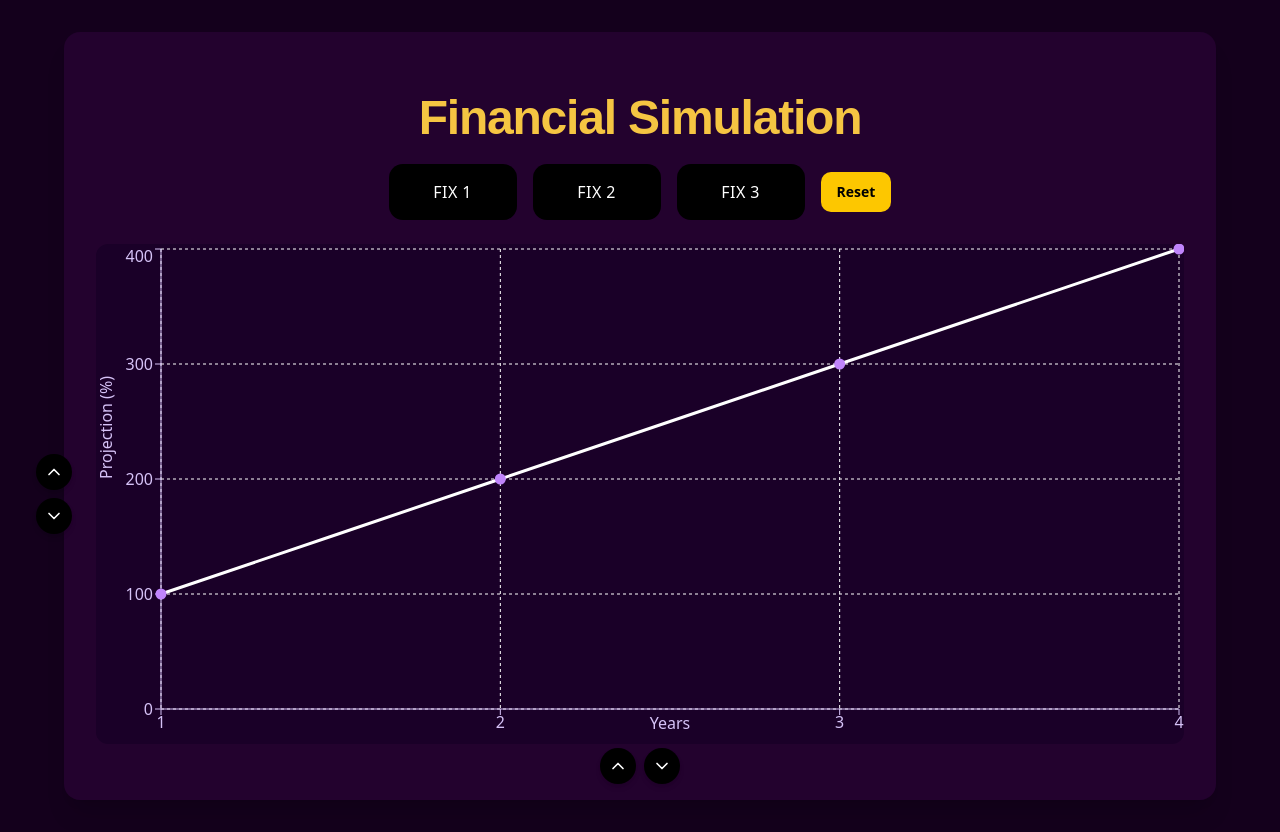
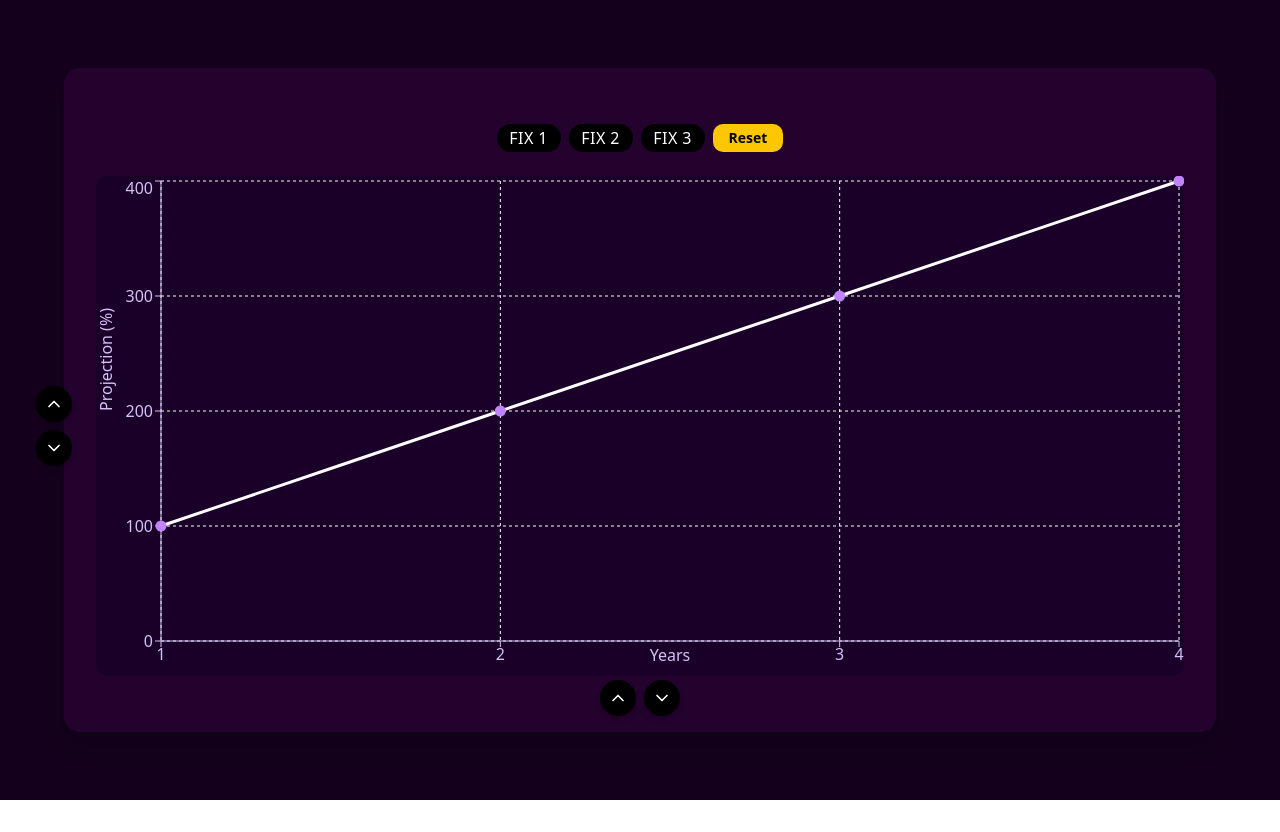
Before and after one commit to mousashah13/youeye, a Next.js app: page / in a window 1280 px wide. After the commit the page ends 800 px from the top, so only its background shows below. Built offline with nearby package versions, Linux system fonts and the light colour scheme.

Commit message:
remove title and adjust size of buttons

```diff
--- a/package.json
+++ b/package.json
@@ -17,7 +17,7 @@
     "clsx": "^2.1.1",
     "framer-motion": "^12.6.3",
     "lucide-react": "^0.486.0",
-    "next": "15.2.4",
+    "next": "^15.2.4",
     "react": "^19.0.0",
     "react-dom": "^19.0.0",
     "recharts": "^2.15.1",
--- a/src/app/page.tsx
+++ b/src/app/page.tsx
@@ -83,16 +83,8 @@ export default function Home() {
       <Card className="w-full max-w-6xl bg-[#23022e] shadow-xl rounded-2xl border-0">
         <CardContent className="p-8 relative">
 
-          {/* 🏷️ Title */}
-          <h1
-            className="text-5xl font-bold tracking-tight mb-4 text-center leading-tight text-[#f5c542]"
-            style={{ fontFamily: "Outfit, sans-serif" }}
-          >
-            Financial Simulation
-          </h1>
-
           {/* 🛠️ Fix buttons and Reset button */}
-          <div className="flex flex-wrap justify-center items-center gap-4 mb-6">
+          <div className="flex flex-wrap justify-center items-center gap-2 mb-6">
             {/* 🔘 Buttons for each fix */}
             {["fix 1", "fix 2", "fix 3"].map((fix) => (
               <motion.button
@@ -101,7 +93,7 @@ export default function Home() {
                 whileHover={{ boxShadow: "0px 0px 10px #f5c542" }}
                 transition={{ type: "spring", stiffness: 300 }}
                 onClick={() => toggleFix(fix)}
-                className={`w-32 h-14 text-md font-medium rounded-xl transition-all tracking-wide ${
+                className={`w-16 h-7 text-md font-medium rounded-xl transition-all tracking-wide ${
                   activeFixes.includes(fix)
                     ? "bg-yellow-400 text-black ring-2 ring-yellow-300"  // 🔥 Active button
                     : "bg-black text-white hover:bg-black hover:text-white" // ⚫ Inactive button
@@ -117,7 +109,7 @@ export default function Home() {
               whileHover={{ boxShadow: "0px 0px 10px #f5c542" }}
               transition={{ type: "spring", stiffness: 300 }}
               onClick={resetFixes}
-              className="h-10 text-sm px-4 py-2 font-semibold rounded-lg bg-yellow-400 text-black hover:bg-black hover:text-yellow-400 border-none transition-all"
+              className="h-7 text-sm px-4 font-semibold rounded-lg bg-yellow-400 text-black hover:bg-black hover:text-yellow-400 border-none transition-all"
             >
               Reset
             </motion.button>
```
Also changed, not shown: 1 other file (tests, documents, lock files or other folders).
